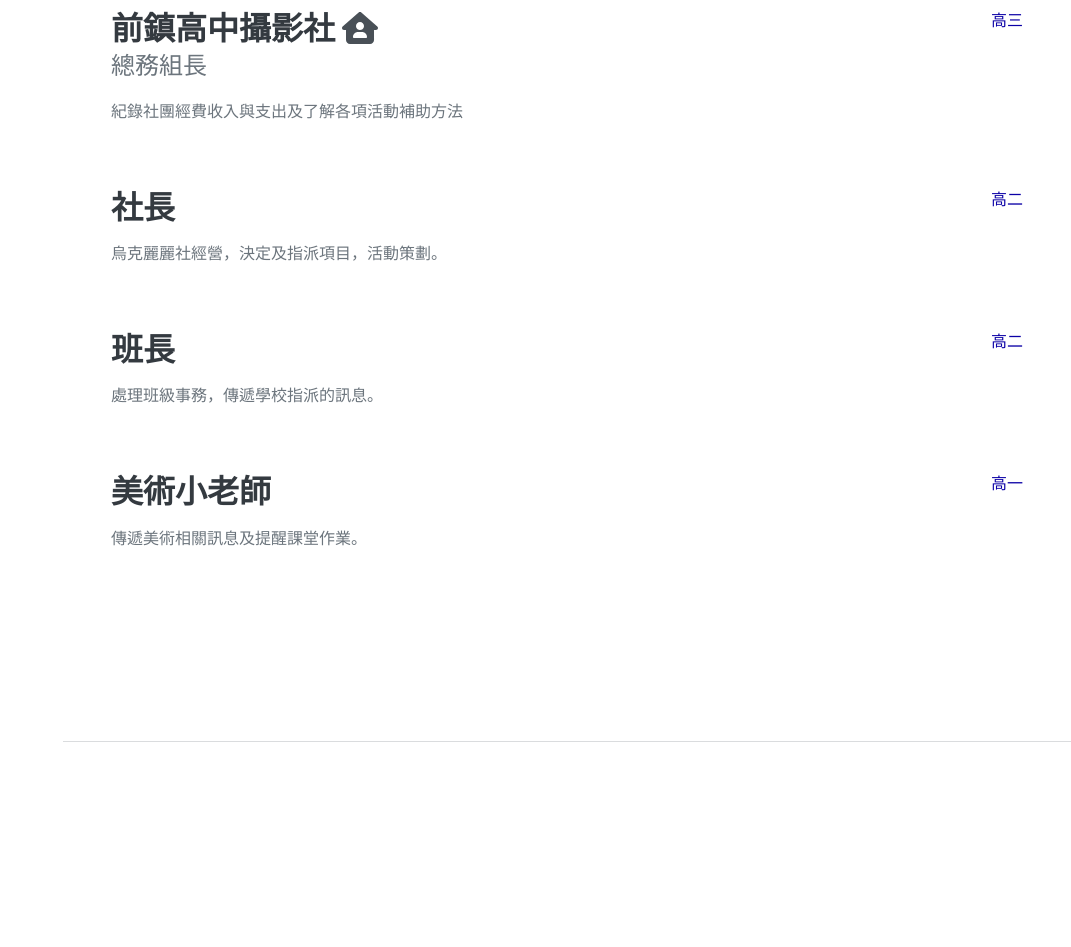
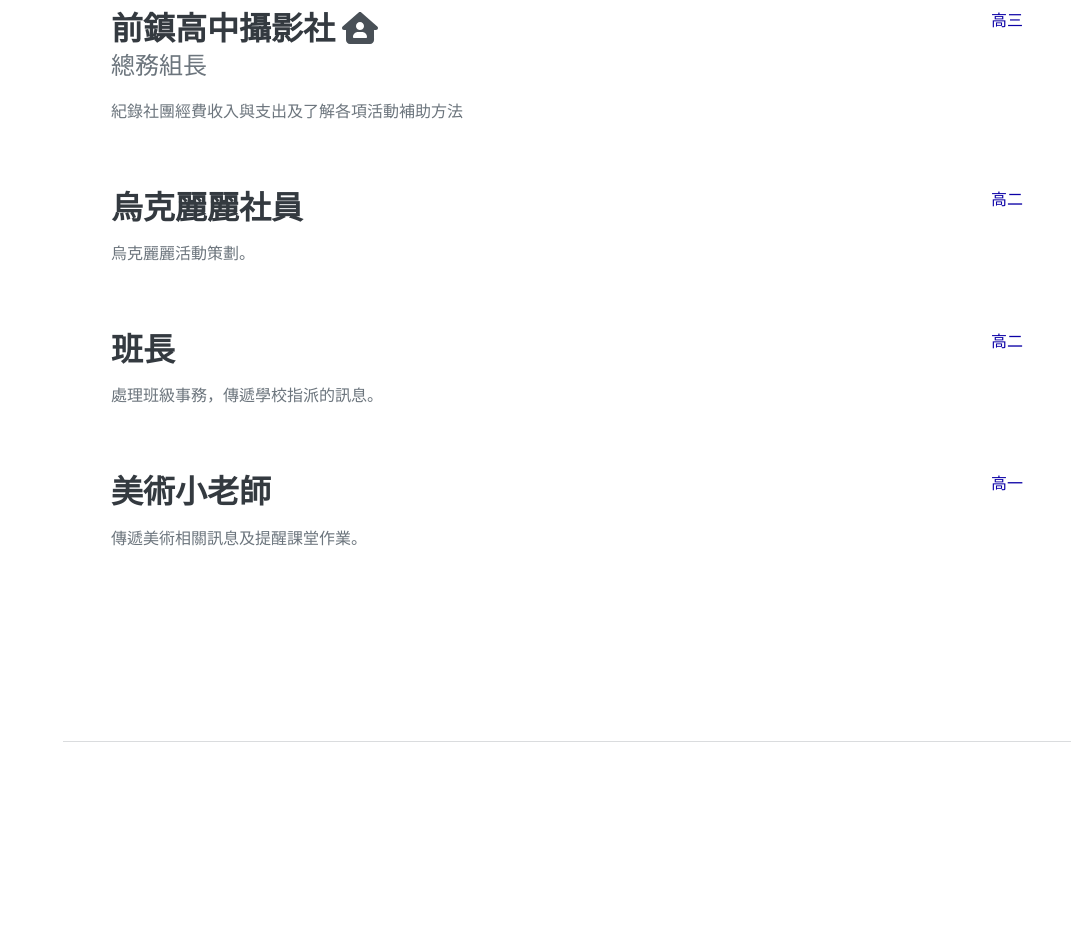
Before and after one commit to Hsinjou-Huang/Hsinjou-Huang.github.io, a plain HTML site: page index.html in a window 1280 px wide. Shown: the part 989-1936 px from the top of the page, without its empty margins (209-1280 px from the left). Drawn offline with nearby package versions, Linux system fonts and the light colour scheme; a web font is replaced by a local one.

Commit message:
Update index.html

```diff
--- a/index.html
+++ b/index.html
@@ -82,9 +82,9 @@
                     </div>
                     <div class="d-flex flex-column flex-md-row justify-content-between mb-5">
                         <div class="flex-grow-1">
-                            <h3 class="mb-0">社長</h3>
+                            <h3 class="mb-0">烏克麗麗社員</h3>
                             <div class="subheading mb-3"></div>
-                            <p> 烏克麗麗社經營，決定及指派項目，活動策劃。</p>
+                            <p> 烏克麗麗活動策劃。</p>
                         </div>
                         <div class="flex-shrink-0"><span class="text-primary">高二</span></div>
                     </div>
```
